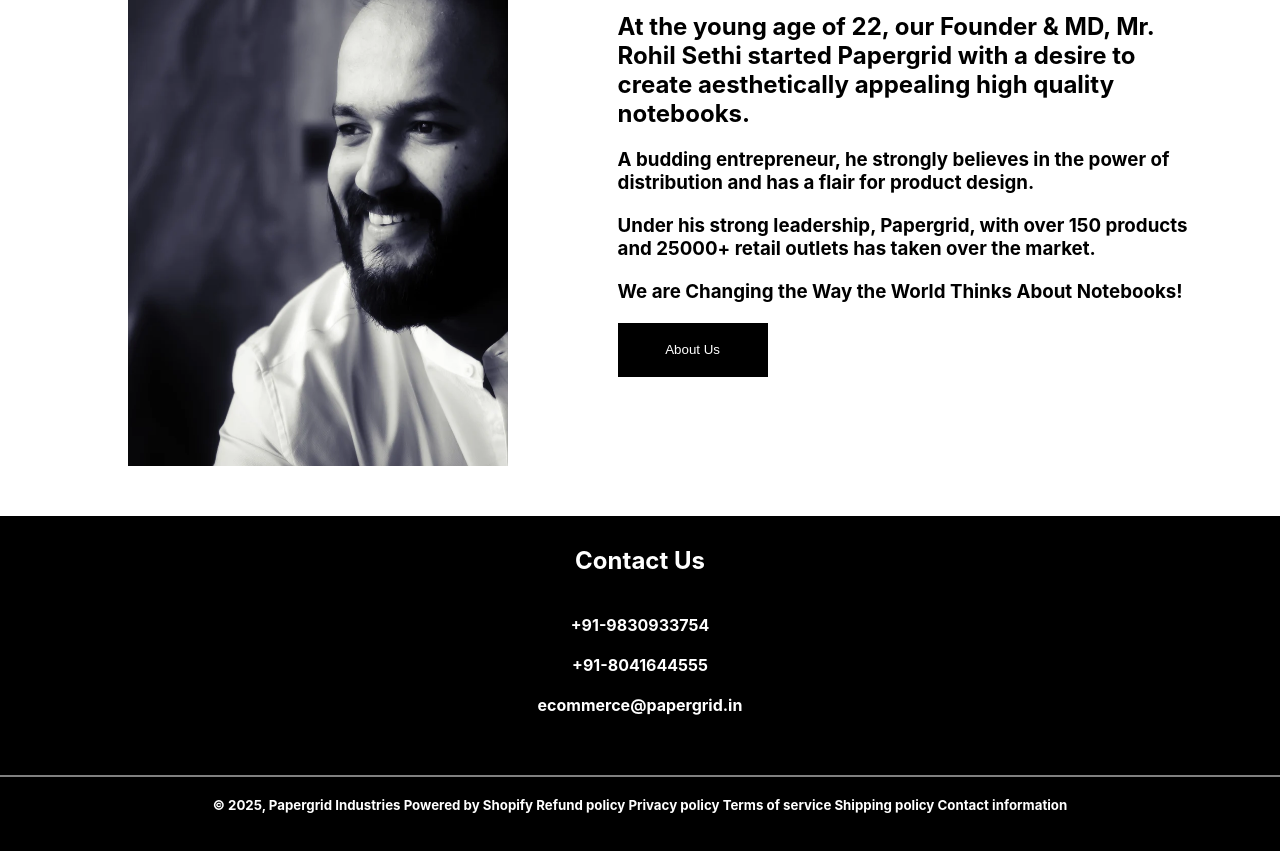
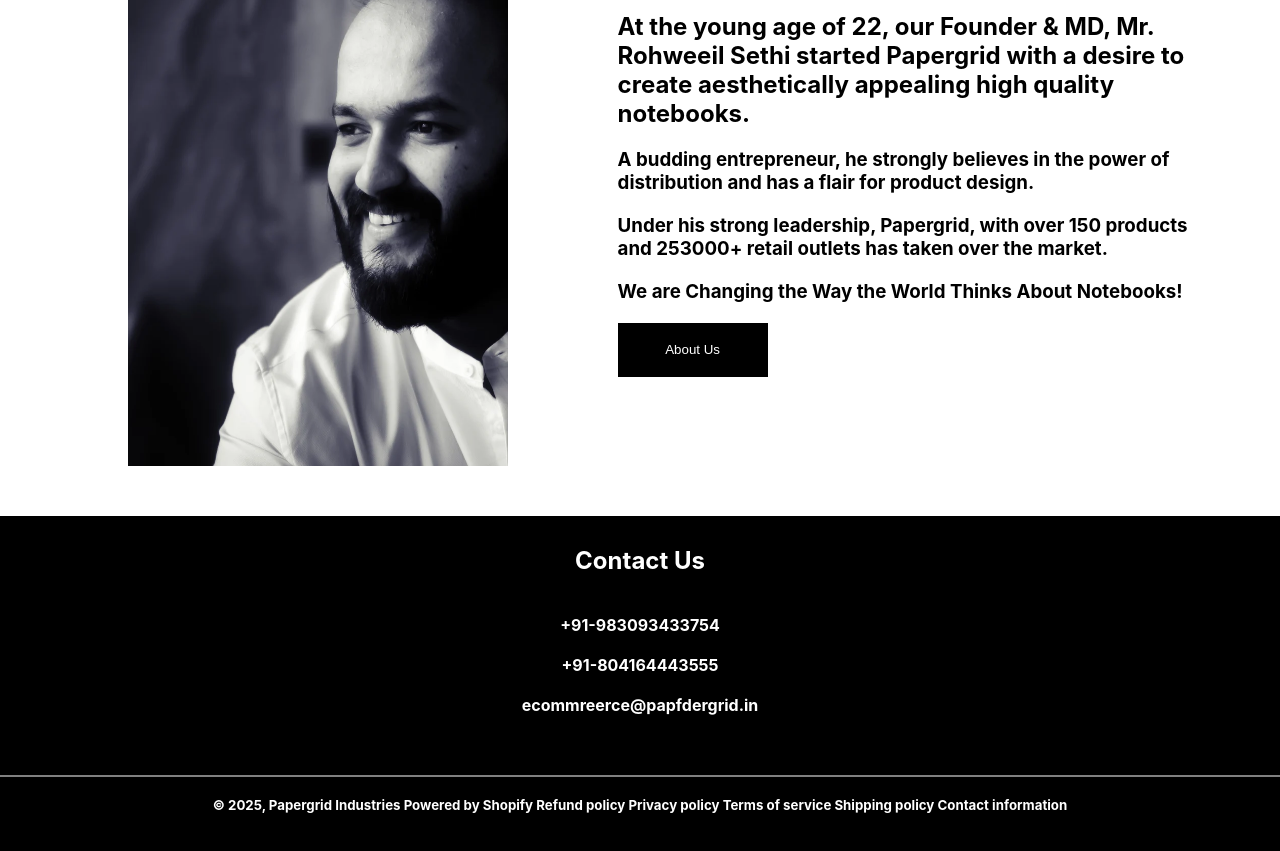
Before and after one commit to Ameen-K-Nejeeb/PapperGrid, a plain HTML site: page about.html in a window 1280 px wide. Shown: the part 691-1542 px from the top of the page. Drawn offline with Linux system fonts and the light colour scheme.

Commit message:
html & Css : papper grid completed

```diff
--- a/about.html
+++ b/about.html
@@ -61,13 +61,13 @@
 
 
         <div class="content-about">
-            <h2>At the young age of 22, our Founder & MD, Mr. Rohil Sethi started Papergrid with a desire to create aesthetically appealing high quality notebooks. </h2>
+            <h2>At the young age of 22, our Founder & MD, Mr. Rohweeil Sethi started Papergrid with a desire to create aesthetically appealing high quality notebooks. </h2>
             <br>
             <h3>A budding entrepreneur, he strongly believes in the power of distribution and has a flair for product design.
 
             </h3>
             <br>
-            <h3>Under his strong leadership, Papergrid, with over 150 products and 25000+ retail outlets has taken over the market.
+            <h3>Under his strong leadership, Papergrid, with over 150 products and 253000+ retail outlets has taken over the market.
 
             </h3>
             <br>
@@ -84,11 +84,11 @@
         <div class="container">
             <div class="contact">
                 <h2>Contact Us</h2><br><br>
-                <h4>+91-9830933754</h4>
+                <h4>+91-983093433754</h4>
                 <br>
-                <h4>+91-8041644555</h4>
+                <h4>+91-804164443555</h4>
                 <br>
-                <h4>ecommerce@papergrid.in</h4>
+                <h4>ecommreerce@papfdergrid.in</h4>
                 <br><br>
 
                 <h4><i style="font-size: xx-large;" class="fa-brands fa-instagram"></i></h4>
```
Also changed, not shown: index.html (+3 -3 lines), track.html (+1 -1 lines).
